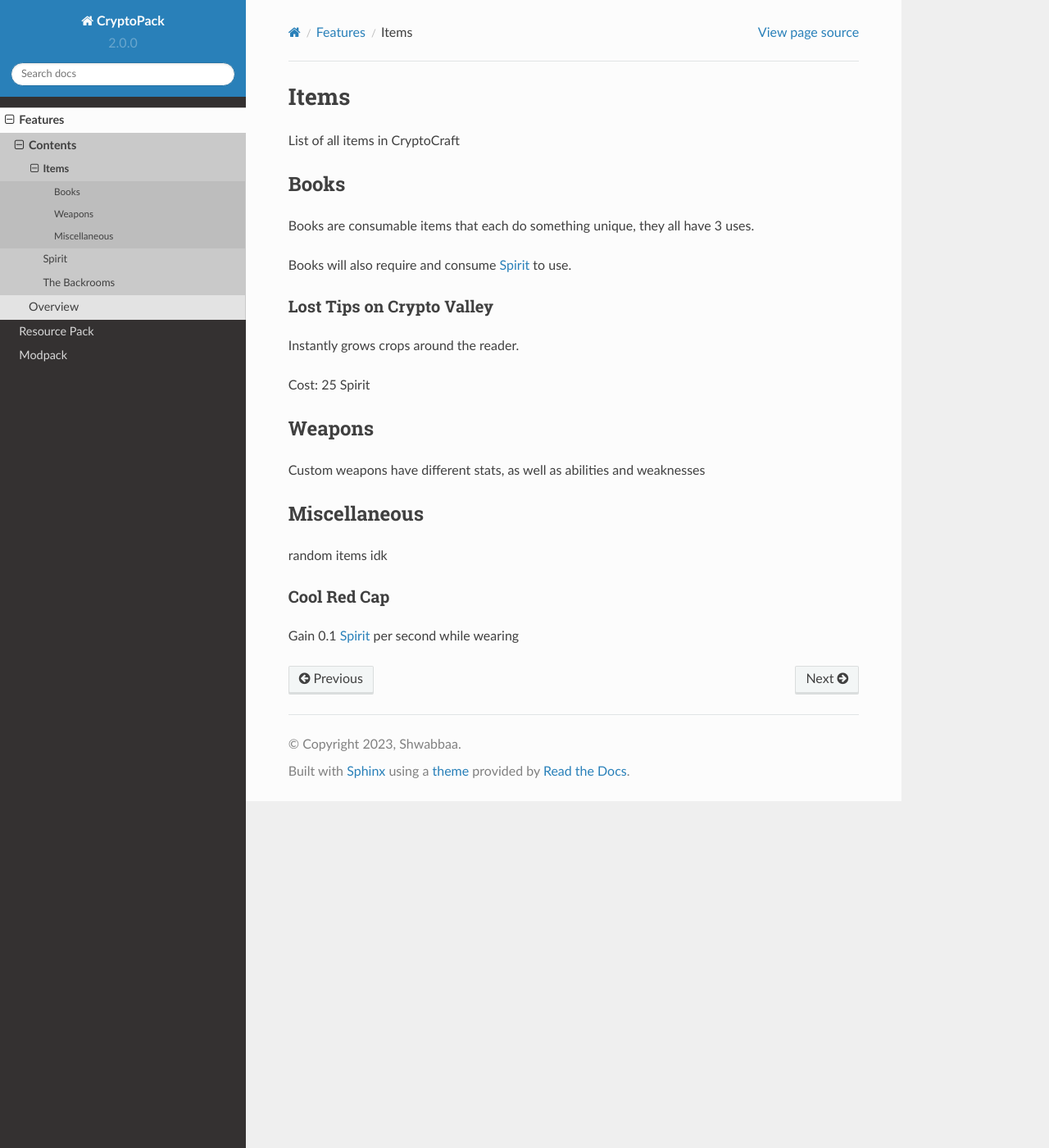
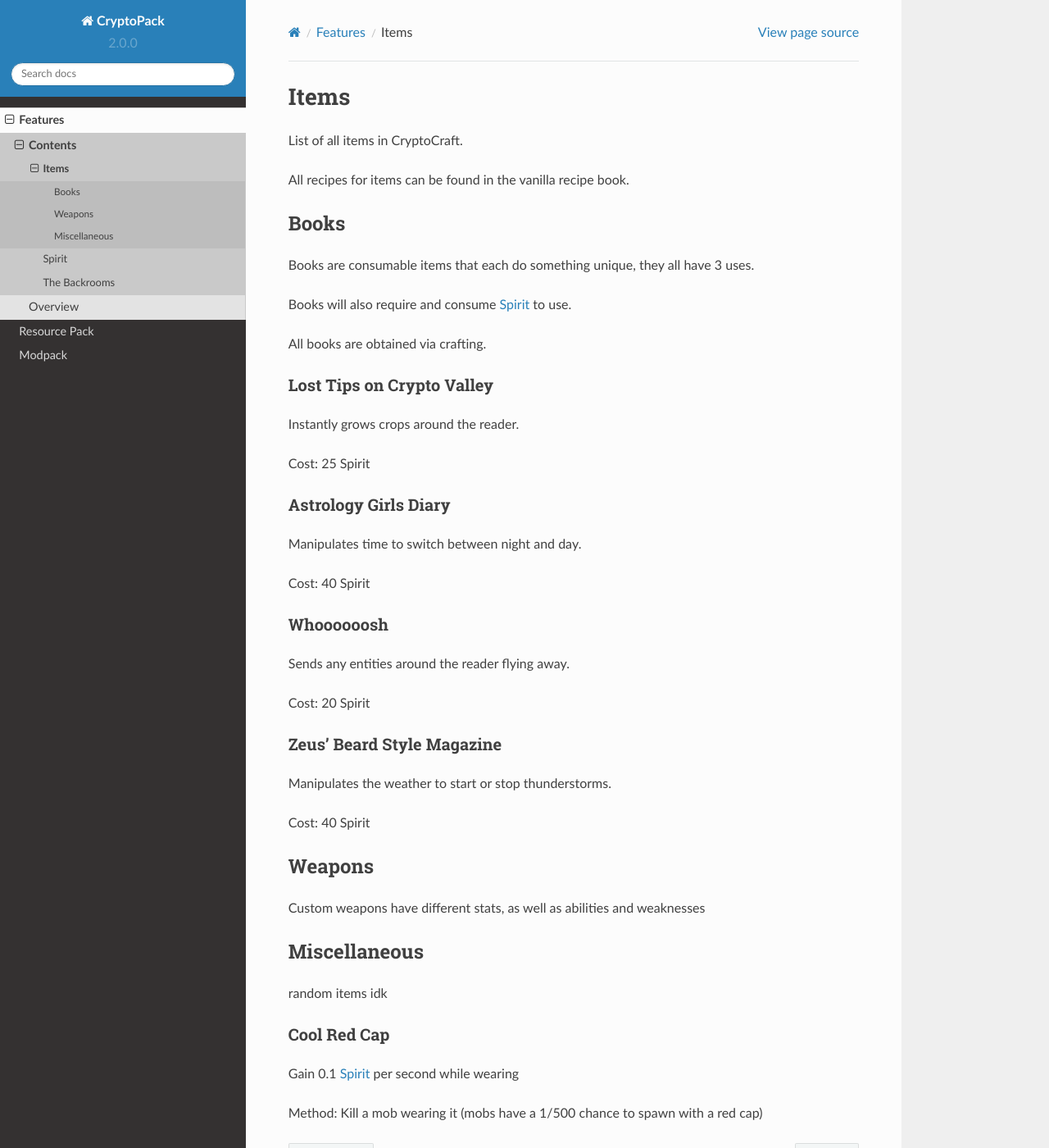
Before and after one commit to Shwabbaa/cryptopack-docs, a Sphinx documentation site: the page built from docs/source/features/items.rst, in a window 1280 px wide and 1400 px high. Shown: the whole window at 82% size. Built offline with Sphinx 7.4.7 and the Read the Docs theme 2.0.0, drawn with Linux system fonts in a browser that asks for light colours; pages that are not in the unit, such as notebooks, are missing from menus.

Commit message:
Update items.rst

```diff
--- a/docs/source/features/items.rst
+++ b/docs/source/features/items.rst
@@ -1,7 +1,9 @@
 Items
 ===================================
 
-List of all items in CryptoCraft
+List of all items in CryptoCraft.
+
+All recipes for items can be found in the vanilla recipe book.
 
 Books
 --------
@@ -9,12 +11,31 @@ Books are consumable items that each do something unique, they all have 3 uses.
 
 Books will also require and consume :doc:`spirit` to use.
 
+All books are obtained via crafting.
+
 Lost Tips on Crypto Valley
-~~~~~~~~~~~~~~~~
+^^^^^^^^^^^
 Instantly grows crops around the reader.
 
 Cost: 25 Spirit
 
+Astrology Girls Diary
+^^^^^^^^^^^
+Manipulates time to switch between night and day.
+
+Cost: 40 Spirit
+
+Whoooooosh
+^^^^^^^^^^^
+Sends any entities around the reader flying away.
+
+Cost: 20 Spirit
+
+Zeus' Beard Style Magazine
+^^^^^^^^^^^
+Manipulates the weather to start or stop thunderstorms.
+
+Cost: 40 Spirit
 
 Weapons
 --------
@@ -26,5 +47,7 @@ random items idk
 
 .. _cool-red-cap:
 Cool Red Cap
-~~~~~~~~~~~~~~~~
+^^^^^^^^^^^
 Gain 0.1 :doc:`spirit` per second while wearing
+
+Method: Kill a mob wearing it (mobs have a 1/500 chance to spawn with a red cap)
```
